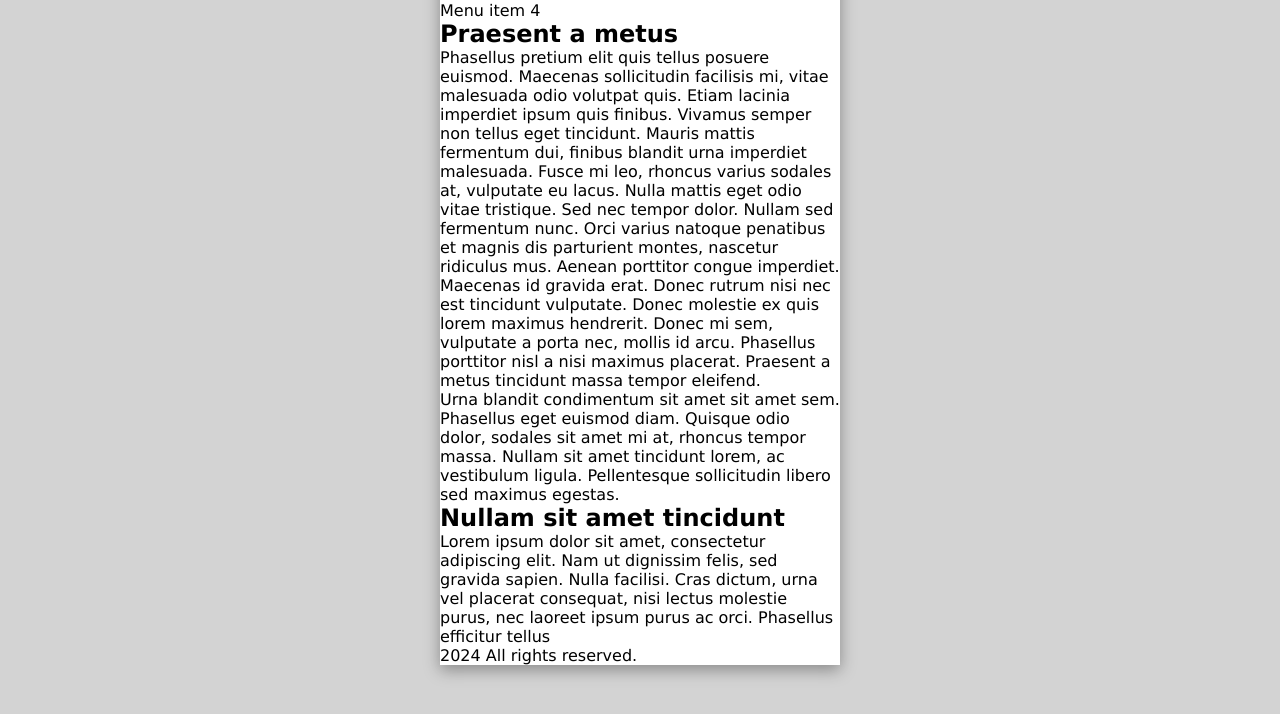
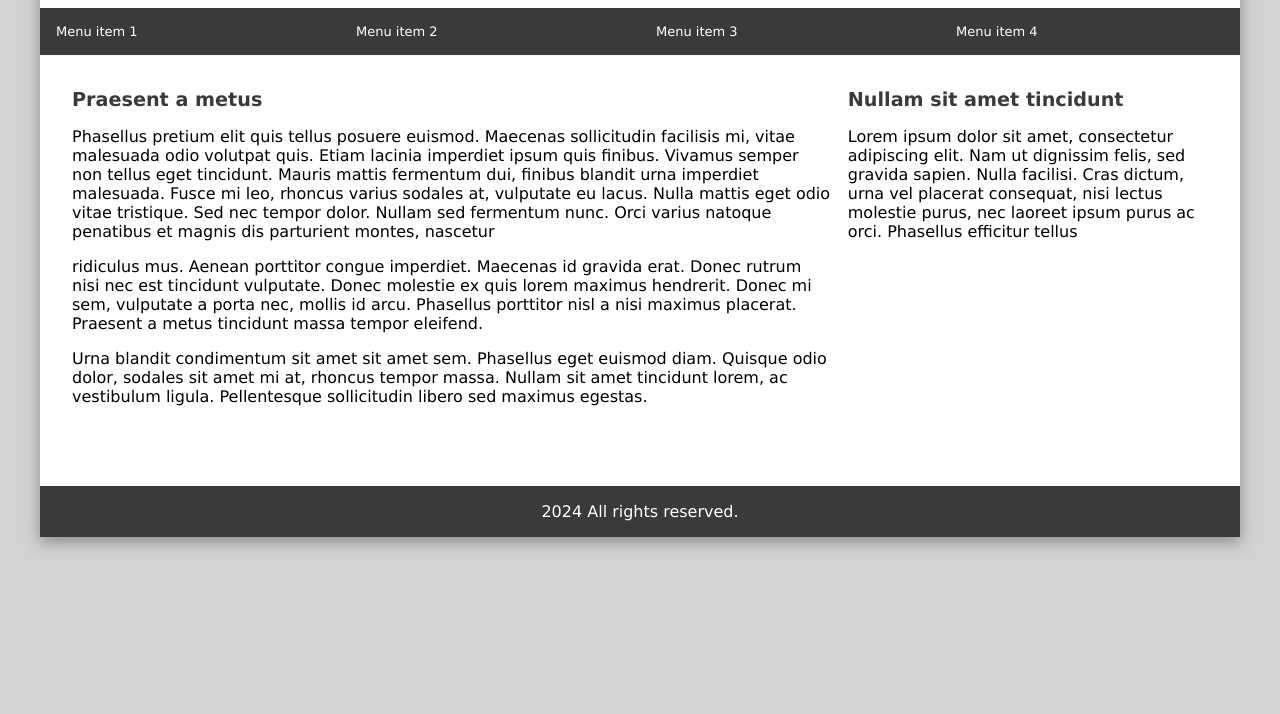
Before and after one commit to AtanasI7/HTML-CSS, a plain HTML site: page Responsive Web Design Exercise/02/ex2.html in a window 1280 px wide. Shown: the part 86-800 px from the top of the page. Drawn offline with Linux system fonts and the light colour scheme.

Commit message:
added some html and css

```diff
--- a/Responsive Web Design Exercise/02/ex2.html
+++ b/Responsive Web Design Exercise/02/ex2.html
@@ -25,7 +25,7 @@
         <main class="main">
             <div class="container">
                 <h2 class="secondTitle">Praesent a metus</h2>
-                <p class="text">    Phasellus pretium elit quis tellus posuere euismod. Maecenas sollicitudin facilisis mi, vitae malesuada odio volutpat quis. Etiam lacinia imperdiet ipsum quis finibus. Vivamus semper non tellus eget tincidunt. Mauris mattis fermentum dui, finibus blandit urna imperdiet malesuada. Fusce mi leo, rhoncus varius sodales at, vulputate eu lacus. Nulla mattis eget odio vitae tristique. Sed nec tempor dolor. Nullam sed fermentum nunc. Orci varius natoque penatibus et magnis dis parturient montes, nascetur</p>
+                <p class="text">Phasellus pretium elit quis tellus posuere euismod. Maecenas sollicitudin facilisis mi, vitae malesuada odio volutpat quis. Etiam lacinia imperdiet ipsum quis finibus. Vivamus semper non tellus eget tincidunt. Mauris mattis fermentum dui, finibus blandit urna imperdiet malesuada. Fusce mi leo, rhoncus varius sodales at, vulputate eu lacus. Nulla mattis eget odio vitae tristique. Sed nec tempor dolor. Nullam sed fermentum nunc. Orci varius natoque penatibus et magnis dis parturient montes, nascetur</p>
                 <p class="text">ridiculus mus. Aenean porttitor congue imperdiet. Maecenas id gravida erat. Donec rutrum nisi nec est tincidunt vulputate. Donec molestie ex quis lorem maximus hendrerit. Donec mi sem, vulputate a porta nec, mollis id arcu. Phasellus porttitor nisl a nisi maximus placerat. Praesent a metus tincidunt massa tempor eleifend.</p>
                 <p class="text">Urna blandit condimentum sit amet sit amet sem. Phasellus eget euismod diam. Quisque odio dolor, sodales sit amet mi at, rhoncus tempor massa. Nullam sit amet tincidunt lorem, ac vestibulum ligula. Pellentesque sollicitudin libero sed maximus egestas.</p>
             </div>
@@ -34,11 +34,10 @@
                 <h2 class="secondTitle">Nullam sit amet tincidunt</h2>
                 <p class="text">Lorem ipsum dolor sit amet, consectetur adipiscing elit. Nam ut dignissim felis, sed gravida sapien. Nulla facilisi. Cras dictum, urna vel placerat consequat, nisi lectus molestie purus, nec laoreet ipsum purus ac orci. Phasellus efficitur tellus</p>
             </div>
-
         </main>
 
         <footer class="footer">
-            <p>2024 All rights reserved.</p>
+            <p class="fText">2024 All rights reserved.</p>
         </footer>
 
     </article>
--- a/Responsive Web Design Exercise/02/style.css
+++ b/Responsive Web Design Exercise/02/style.css
@@ -22,3 +22,87 @@ ul, ol {
     max-width: 400px;
     margin: 2px auto;
 }
+
+.header .mainTitle {
+    color: green;
+    font-weight: bold;
+    padding: 2rem;
+}
+
+.nav .list {
+    display: flex;
+    flex-direction: column;
+    background-color: #3A3A3A;
+
+}
+
+.list .item {
+    border-bottom: 1px whitesmoke solid;
+    font-size: small;
+    color: white;
+    text-align: center;
+    padding: 1rem;
+}
+
+.article .main {
+    padding: 2rem;
+}
+
+.main .container {
+    display: flex;
+    flex-direction: column;
+    gap: 1rem;
+}
+
+.main .container:first-child {
+    margin-bottom: 3rem;
+}
+
+.container .secondTitle {
+    color: #3A3A3A;
+    font-size: larger;
+}
+
+.footer {
+    background-color: #3A3A3A;
+}
+
+.footer .fText {
+    padding: 1rem;
+    text-align: center;
+    color: white;
+}
+
+@media (min-width: 600px) {
+    .article {
+        max-width: 600px;
+    }
+}
+
+@media (min-width: 1000px) {
+    .article {
+        max-width: 1000px;
+    }
+
+    .nav .list {
+        flex-direction: row;
+    }
+
+    .nav .item {
+        text-align: unset;
+        flex-grow: 1;
+    }
+
+    .article .main {
+        display: flex;
+        gap: 1rem;
+        flex-direction: row;
+        flex-wrap: nowrap;
+    }
+}
+
+@media (min-width: 1200px) {
+    .article {
+        max-width: 1200px;
+    }
+}
```
